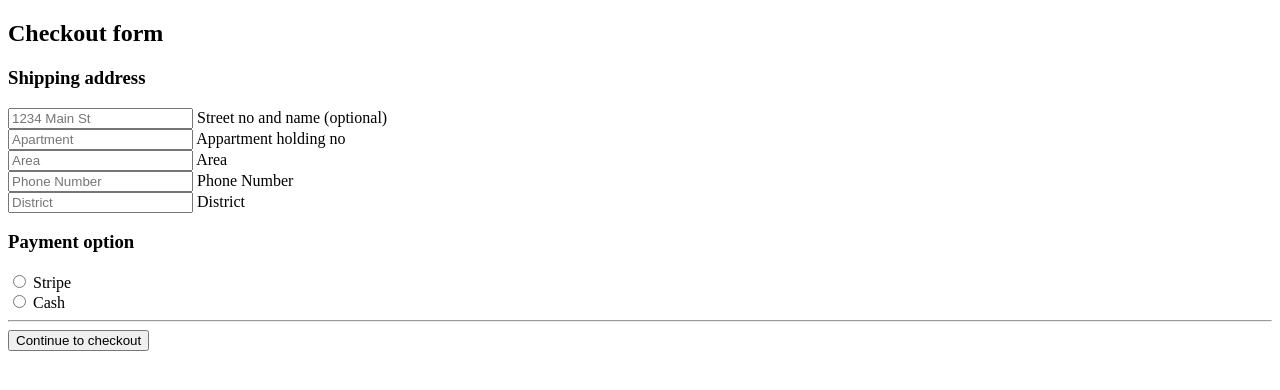
After one commit to the0therguy/cse411_project, a Django app: page /checkout/ in a window 1280 px wide. The commit adds this page. Shown: the top 390 px of the page. Run offline with Django 3.2, Linux system fonts and the light colour scheme.

Commit message:
checkout view added. . .

```diff
--- a/shop/forms.py
+++ b/shop/forms.py
@@ -2,6 +2,11 @@ from django import forms
 from django.contrib.auth.forms import PasswordChangeForm
 
 from .models import *
+
+PAYMENT_CHOICES = (
+    ('S', 'Stripe'),
+    ('C', 'Cash')
+)
 
 
 class PasswordChangingForm(PasswordChangeForm):
@@ -12,3 +17,12 @@ class PasswordChangingForm(PasswordChangeForm):
     class Meta:
         model = User
         fields = ('old_password', 'new_password1', 'new_password2')
+
+
+class CheckoutForm(forms.Form):
+    street_address = forms.CharField(required=False)
+    apartment_address = forms.CharField()
+    phone_number = forms.CharField()
+    area_address = forms.CharField()
+    district = forms.CharField()
+    payment_options = forms.ChoiceField(widget=forms.RadioSelect, choices=PAYMENT_CHOICES)
--- a/shop/models.py
+++ b/shop/models.py
@@ -73,8 +73,9 @@ class Address(models.Model):
     customer = models.ForeignKey(Customer, on_delete=models.SET_NULL, null=True)
     phone_number = models.CharField(max_length=12)
     street = models.CharField(max_length=100)
-    appartment = models.CharField(max_length=100)
+    apartment = models.CharField(max_length=100)
     area = models.CharField(max_length=100)
+    district = models.CharField(max_length=100, null=True, blank=True)
 
     def __str__(self):
         return self.customer.name
--- /dev/null
+++ b/shop/templates/shop/checkout.html
@@ -0,0 +1,86 @@
+<!DOCTYPE html>
+<html lang="en">
+<head>
+    <meta charset="UTF-8">
+    <title>Checkout</title>
+</head>
+<body>
+{% block content %}
+
+<main>
+    <div class="container wow fadeIn">
+        <h2 class="my-5 h2 text-center">Checkout form</h2>
+        <div class="row">
+            <div class="col-md-8 mb-4">
+                <div class="card">
+                    <form method="POST" class="card-body">
+                        {% csrf_token %}
+
+                        <h3>Shipping address</h3>
+
+                        <div class='hideable_shipping_form'>
+
+                            <div class="md-form mb-5">
+                                <input type='text' placeholder='1234 Main St' id='shipping_address'
+                                       name='shipping_address' class='form-control'/>
+                                <label for="shipping_address" class="">Street no and name (optional)</label>
+                            </div>
+
+                            <div class="md-form mb-5">
+                                <input type='text' placeholder='Apartment' id='shipping_address2'
+                                       name='shipping_address2' class='form-control'/>
+                                <label for="shipping_address2" class="">Appartment holding no</label>
+                            </div>
+
+                            <div class="md-form mb-5">
+                                <input type='text' placeholder='Area' id='shipping_address3'
+                                       name='shipping_address2' class='form-control'/>
+                                <label for="shipping_address2" class="">Area</label>
+                            </div>
+
+                            <div class="md-form mb-5">
+                                <input type='text' placeholder='Phone Number' id='shipping_address4'
+                                       name='shipping_address2' class='form-control'/>
+                                <label for="shipping_address2" class="">Phone Number</label>
+                            </div>
+
+                            <div class="md-form mb-5">
+                                <input type='text' placeholder='District' id='shipping_address5'
+                                       name='shipping_address2' class='form-control'/>
+                                <label for="shipping_address2" class="">District</label>
+                            </div>
+
+
+                        </div>
+
+
+                        <h3>Payment option</h3>
+
+                        <div class="d-block my-3">
+                            {% for value, name in form.fields.payment_options.choices %}
+                            <div class="custom-control custom-radio">
+                                <input id="{{ name }}" name="payment_option" value="{{ value }}" type="radio"
+                                       class="custom-control-input" required>
+                                <label class="custom-control-label" for="{{ name }}">{{ name }}</label>
+                            </div>
+                            {% endfor %}
+                        </div>
+
+                        <hr class="mb-4">
+                        <button class="btn btn-primary btn-lg btn-block" type="submit">Continue to checkout</button>
+
+                    </form>
+
+                </div>
+
+            </div>
+
+
+        </div>
+
+    </div>
+</main>
+
+{% endblock content %}
+</body>
+</html>
--- a/shop/templates/shop/home.html
+++ b/shop/templates/shop/home.html
@@ -25,7 +25,13 @@
             <i class="fas fa-shopping-cart ml-l"></i>
         </a>
     </div>
+    <div class="container-frm">
+        {% for message in messages %}
+        <h3 style="color: red">{{ message }}</h3>
+        {% endfor %}
+    </div>
     {% endfor %}
+
 </div>
 </body>
 </html>
--- a/shop/templates/shop/login.html
+++ b/shop/templates/shop/login.html
@@ -29,7 +29,7 @@
         {% endfor %}
     </div>
     <div class="container-frm">
-        <p>Not a Member? <a href="registration">Sign up</a></p>
+        <p>Not a Member? <a href="{% url 'registration' %}">Sign up</a></p>
     </div>
     <div class="container-frm">
         <p>Forgot Password? <a style="font-size: 20px" href="password_reset">Reset Password</a></p>
--- a/shop/templates/shop/order_summary.html
+++ b/shop/templates/shop/order_summary.html
@@ -40,7 +40,7 @@
     </tr>
     <tr>
         <td colspan="5">
-            <a class='btn btn-warning float-right ml-2' href=''>Proceed to checkout</a>
+            <p>Proceed to checkout <a href="{% url 'checkout' %}">Check out</a></p>
             <br>
             <a class='btn btn-primary float-right' href='/'>Continue shopping</a>
         </td>
--- a/shop/templates/shop/product_view.html
+++ b/shop/templates/shop/product_view.html
@@ -10,6 +10,11 @@
     <div><strong>{{product.name}}</strong></div>
     <div><strong>{{product.brand_name}}</strong></div>
     <div><strong>{{product.price}}</strong></div>
+    <div class="container-frm">
+        {% for message in messages %}
+        <h3 style="color: red">{{ message }}</h3>
+        {% endfor %}
+    </div>
 </div>
 </body>
 </html>
--- a/shop/urls.py
+++ b/shop/urls.py
@@ -22,5 +22,7 @@ urlpatterns = [
          name='password_reset_complete'),
     path('add-to-cart/<int:id>/', views.add_to_cart, name='add_to_cart'),
     path('remove-from-cart/<int:id>/', views.remove_from_cart, name='remove_from_cart'),
+    path('remove-full/<int:id>/', views.remove_full_product_from_cart, name='remove_full_product_from_cart'),
     path('order-summary/', views.order_summary, name='order_summary'),
+    path('checkout/', views.CheckoutView.as_view(), name='checkout'),
 ]
--- a/shop/views.py
+++ b/shop/views.py
@@ -3,9 +3,11 @@ from datetime import date
 from django.contrib import messages
 from django.contrib.auth.models import auth
 from django.contrib.auth.views import PasswordChangeView
+from django.core.exceptions import ObjectDoesNotExist
 from django.http import HttpResponse
 from django.shortcuts import render, redirect, get_object_or_404
 from django.urls import reverse_lazy
+from django.views.generic import View
 
 from .forms import *
 
@@ -39,7 +41,7 @@ def registration(request):
             if User.objects.filter(username=username).exists():
                 messages.info(request, 'Username taken')  # passes this message (also edit in HTML)
                 # print("User name taken")
-                return redirect('registration/')
+                return redirect('login/')
             elif User.objects.filter(email=email).exists():
                 messages.info(request, 'Email already exists')  # passes this message
                 # print('email taken')
@@ -72,7 +74,8 @@ def login(request):
         user = auth.authenticate(username=username, password=password)  # auto matches the user name and password
         if user is not None:  # means username and password exist
             auth.login(request, user)
-            return HttpResponse("Successfully logged in")
+            # return HttpResponse("Successfully logged in")
+            return redirect('/')
         else:
             messages.info(request, 'Invalid credentials')
             return redirect('login')
@@ -108,17 +111,17 @@ def add_to_cart(request, id):
         order.products.add(order_item)
         order.save()
         messages.info(request, "This item was added to your cart.")
-        return redirect("product", id=id)
+        return redirect("order_summary")
     else:
         if order_qs.products.filter(product__id=product.id).exists():
             order_item.quantity += 1
             order_item.save()
             messages.info(request, "This item quantity was updated")
-            return redirect("product", id=id)
+            return redirect("order_summary")
         else:
             order_qs.products.add(order_item)
             messages.info(request, "This item was added to your cart.")
-            return redirect("product", id=id)
+            return redirect("order_summary")
 
 
 def remove_from_cart(request, id):
@@ -130,7 +133,38 @@ def remove_from_cart(request, id):
     order_qs = Order.objects.filter(**{'customer': customer, 'ordered': False}).first()
     if order_qs is None:
         messages.info(request, "you do not have an active order")
-        return redirect("product", id=id)
+        return redirect("/")
+    else:
+        if order_qs.products.filter(product__id=product.id).exists():
+            order_item = OrderItem.objects.filter(product=product,
+                                                  customer=customer,
+                                                  ordered=False)[0]
+
+            order_item.quantity -= 1
+            if order_item.quantity == 0:
+                order_qs.products.remove(order_item)
+                order_item.delete()
+                order_qs.save()
+            else:
+                order_item.save()
+            messages.info(request, "This item is updated")
+        else:
+            messages.info(request, "This is not in your cart")
+            return redirect("order_summary")
+
+    return redirect("order_summary")
+
+
+def remove_full_product_from_cart(request, id):
+    product = get_object_or_404(Product, id=id)
+    customer = Customer.objects.get(id=1)
+    order_item, created = OrderItem.objects.get_or_create(product=product,
+                                                          customer=customer,
+                                                          ordered=False)
+    order_qs = Order.objects.filter(**{'customer': customer, 'ordered': False}).first()
+    if order_qs is None:
+        messages.info(request, "you do not have an active order")
+        return redirect("/")
     else:
         if order_qs.products.filter(product__id=product.id).exists():
             order_item = OrderItem.objects.filter(product=product,
@@ -142,9 +176,9 @@ def remove_from_cart(request, id):
             messages.info(request, "This item is removed from your cart")
         else:
             messages.info(request, "This is not in your cart")
-            return redirect("product", id=id)
+            return redirect("order_summary")
 
-    return redirect("product", id=id)
+    return redirect("order_summary")
 
 
 def order_summary(request):
@@ -152,3 +186,42 @@ def order_summary(request):
     order = Order.objects.get(customer=customer, ordered=False)
     context = {'order': order}
     return render(request, 'shop/order_summary.html', context=context)
+
+
+class CheckoutView(View):
+    def get(self, *args, **kwargs):
+        form = CheckoutForm()
+        context = {
+            'form': form,
+        }
+        return render(self.request, 'shop/checkout.html', context=context)
+
+    def post(self, *args, **kwargs):
+        form = CheckoutForm(self.request.POST or None)
+        try:
+            order = Order.objects.get(customer=Customer.objects.get(id=1), ordered=False)
+            if form.is_valid():
+                street_address = form.cleaned_data.get('street_address')
+                apartment_address = form.cleaned_data.get('apartment_address')
+                phone_number = form.cleaned_data.get('phone_number')
+                area = form.cleaned_data.get('area')
+                district = form.cleaned_data.get('district')
+                payment_options = form.cleaned_data.get('payment_options')
+                shipping_address = Address(
+                    customer=Customer.objects.get(id=1),
+                    phone_number=phone_number,
+                    street=street_address,
+                    apartment=apartment_address,
+                    area=area,
+                    district=district,
+
+                )
+                shipping_address.save()
+                order.shipping_address = shipping_address
+                order.save()
+                return redirect("checkout")
+            messages.warning(self.request, "Failed checkout")
+            return redirect("checkout")
+        except ObjectDoesNotExist:
+            messages.error(self.request, "You do not have an order")
+            return redirect("checkout")
```
